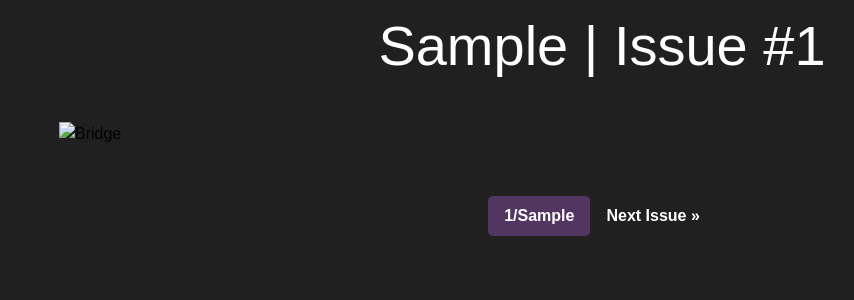
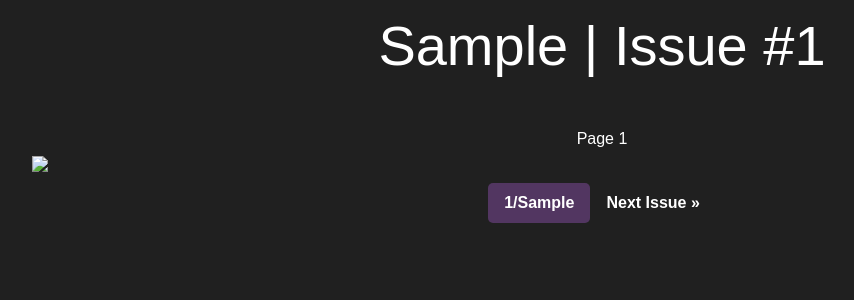
Before and after one commit to nahurup/comics-flask, a Flask app: template app/templates/issue.html in a window 1280 px wide. Shown: the part 56-356 px from the top of the page, without its empty margins (38-892 px from the left). Run offline with Flask 2, Linux system fonts and the light colour scheme; the template is opened without the code that fills it: most values are stand-ins (such as "Sample title", 1, 10 or a date in 2020).

Commit message:
revert galeria nueva

```diff
--- a/app/static/styles/style.css
+++ b/app/static/styles/style.css
@@ -156,87 +156,3 @@ ul.pagination2 li a:hover:not(.active) {
     text-align: center;
   }
 }
-
-.container.gallery-container {
-  background-color: #fff;
-  color: #35373a;
-  min-height: 100vh;
-  padding: 30px 50px;
-}
-
-.gallery-container h1 {
-  text-align: center;
-  margin-top: 50px;
-  font-family: 'Droid Sans', sans-serif;
-  font-weight: bold;
-}
-
-.gallery-container p.page-description {
-  text-align: center;
-  margin: 25px auto;
-  font-size: 18px;
-  color: #999;
-}
-
-.tz-gallery {
-  padding: 40px;
-}
-
-/* Override bootstrap column paddings */
-.tz-gallery .row > div {
-  padding: 2px;
-}
-
-.tz-gallery .lightbox img {
-  width: 100%;
-  border-radius: 0;
-  position: relative;
-}
-
-.tz-gallery .lightbox:before {
-  position: absolute;
-  top: 50%;
-  left: 50%;
-  margin-top: -13px;
-  margin-left: -13px;
-  opacity: 0;
-  color: #fff;
-  font-size: 26px;
-  font-family: 'Glyphicons Halflings';
-  content: '\e003';
-  background-image: url(../image/search-13-16.png);
-  background-repeat: no-repeat;
-  pointer-events: none;
-  z-index: 9000;
-  transition: 0.4s;
-}
-
-
-.tz-gallery .lightbox:after {
-  position: absolute;
-  top: 0;
-  left: 0;
-  width: 100%;
-  height: 100%;
-  opacity: 0;
-  background-color: rgba(46, 132, 206, 0.7);
-  content: '';
-  background-image: none;
-  background-repeat: no-repeat;
-  transition: 0.4s;
-}
-
-.tz-gallery .lightbox:hover:after,
-.tz-gallery .lightbox:hover:before {
-  opacity: 1;
-}
-
-.baguetteBox-button {
-  background-color: transparent !important;
-}
-
-@media(max-width: 768px) {
-  body {
-      padding: 0;
-  }
-}
--- a/app/templates/base.html
+++ b/app/templates/base.html
@@ -10,8 +10,10 @@
     <title>{% block title %} {% endblock %}</title>
 
     <link rel="stylesheet" href="https://cdn.jsdelivr.net/npm/bootstrap@4.5.3/dist/css/bootstrap.min.css" integrity="sha384-TX8t27EcRE3e/ihU7zmQxVncDAy5uIKz4rEkgIXeMed4M0jlfIDPvg6uqKI2xXr2" crossorigin="anonymous">
+
     <!-- Custom styles for this template -->
     <link rel= "stylesheet" type= "text/css" href= "{{ url_for('static',filename='styles/style.css') }}">
+
   </head>
 <body>
 
@@ -60,6 +62,7 @@
         {% endblock %}
     </main>
 
+
 <script src="https://code.jquery.com/jquery-3.5.1.slim.min.js" integrity="sha384-DfXdz2htPH0lsSSs5nCTpuj/zy4C+OGpamoFVy38MVBnE+IbbVYUew+OrCXaRkfj" crossorigin="anonymous"></script>
 <script src="https://cdn.jsdelivr.net/npm/popper.js@1.16.1/dist/umd/popper.min.js" integrity="sha384-9/reFTGAW83EW2RDu2S0VKaIzap3H66lZH81PoYlFhbGU+6BZp6G7niu735Sk7lN" crossorigin="anonymous"></script>
 <script src="https://cdn.jsdelivr.net/npm/bootstrap@4.5.3/dist/js/bootstrap.min.js" integrity="sha384-w1Q4orYjBQndcko6MimVbzY0tgp4pWB4lZ7lr30WKz0vr/aWKhXdBNmNb5D92v7s" crossorigin="anonymous"></script>
--- a/app/templates/issue.html
+++ b/app/templates/issue.html
@@ -1,84 +1,22 @@
-<!doctype html>
-<html lang="en">
-  <head>
-    <meta charset="utf-8">
-    <meta name="viewport" content="width=device-width, initial-scale=1, shrink-to-fit=no">
-    <meta name="description" content="">
-    <meta name="author" content="">
-    <link rel="icon" href="/docs/4.0/assets/img/favicons/favicon.ico">
+{% extends './base.html' %}
 
-    <title>Issue #{{ issue_number }}</title>
+{% block title %} Issue #{{ issue_number }} {% endblock %}
 
-    <link rel="stylesheet" href="https://cdn.jsdelivr.net/npm/bootstrap@4.5.3/dist/css/bootstrap.min.css" integrity="sha384-TX8t27EcRE3e/ihU7zmQxVncDAy5uIKz4rEkgIXeMed4M0jlfIDPvg6uqKI2xXr2" crossorigin="anonymous">
-    <!-- Custom styles for this template -->
-    <link rel= "stylesheet" type= "text/css" href= "{{ url_for('static',filename='styles/style.css') }}">
-    <link rel="stylesheet" href="{{ url_for('static',filename='styles/baguetteBox.min.css') }}">
-  </head>
-<body>
-
-<!--Navbar-->
-<nav class="navbar navbar-expand-lg navbar-dark primary-color">
-  <div class="navbar-content">
-  <!-- Navbar brand -->
-  <a class="navbar-brand" href="/">Read Comics Online</a>
-
-  <!-- Collapse button -->
-  <button class="navbar-toggler" type="button" data-toggle="collapse" data-target="#basicExampleNav"
-    aria-controls="basicExampleNav" aria-expanded="false" aria-label="Toggle navigation">
-    <span class="navbar-toggler-icon"></span>
-  </button>
-
-  <!-- Collapsible content -->
-  <div class="collapse navbar-collapse" id="basicExampleNav">
-
-    <!-- Links -->
-    <ul class="navbar-nav mr-auto">
-      <li class="nav-item active">
-        <a class="nav-link" href="/">Home
-          <span class="sr-only">(current)</span>
-        </a>
-      </li>
-
-    </ul>
-    <!-- Links -->
-
-    <form action="{{ url_for('search') }}" method="get" class="form-inline">
-      <div class="md-form my-0">
-        <input class="form-control mr-sm-2" name="q" type="text" placeholder="Search" aria-label="Search">
-      </div>
-    </form>
-  </div>
-  <!-- Collapsible content -->
-  </div>
-
-
-
-</nav>
-<!--/.Navbar-->
-
-    <main role="main" class="container">
+{% block container %}
 <div class="row">
     <h1 class="display-4 fst-italic">{{ comic_info[0] }} | Issue #{{ issue_number }}</h1>
 
     <div class="pages-container">
-        <div class="tz-gallery">
 
-            <div class="row">
+        {% for page_url in issue %}
 
-                {% for page_url in issue %}
+            <br>
+            <br>
+            <p class="mb-0 text-bold text-center">Page {{ loop.index }}</p>
+            <img src="{{ page_url }}" class="img-fluid">
 
-                    <div class="col-sm-12 col-md-4">
-                        <a class="lightbox" href="{{ page_url }}">
-                            <img src="{{ page_url }}" alt="Bridge">
-                        </a>
-                    </div>
+        {% endfor %}
 
-                {% endfor %}
-
-
-            </div>
-
-        </div>
     </div>
 
     <div class="pagination">
@@ -97,14 +35,4 @@
     </div>
 
 </div>
-    </main>
-
-<script src="{{ url_for('static',filename='js/baguetteBox.min.js') }}"></script>
-<script>
-    baguetteBox.run('.tz-gallery');
-</script>
-<script src="https://code.jquery.com/jquery-3.5.1.slim.min.js" integrity="sha384-DfXdz2htPH0lsSSs5nCTpuj/zy4C+OGpamoFVy38MVBnE+IbbVYUew+OrCXaRkfj" crossorigin="anonymous"></script>
-<script src="https://cdn.jsdelivr.net/npm/popper.js@1.16.1/dist/umd/popper.min.js" integrity="sha384-9/reFTGAW83EW2RDu2S0VKaIzap3H66lZH81PoYlFhbGU+6BZp6G7niu735Sk7lN" crossorigin="anonymous"></script>
-<script src="https://cdn.jsdelivr.net/npm/bootstrap@4.5.3/dist/js/bootstrap.min.js" integrity="sha384-w1Q4orYjBQndcko6MimVbzY0tgp4pWB4lZ7lr30WKz0vr/aWKhXdBNmNb5D92v7s" crossorigin="anonymous"></script>
-</body>
-</html>
+{% endblock %}
```
Also changed, not shown: app/static/image/search-13-16.png (deleted), app/static/js/baguetteBox.min.js (deleted), app/static/styles/baguetteBox.min.css (deleted).
